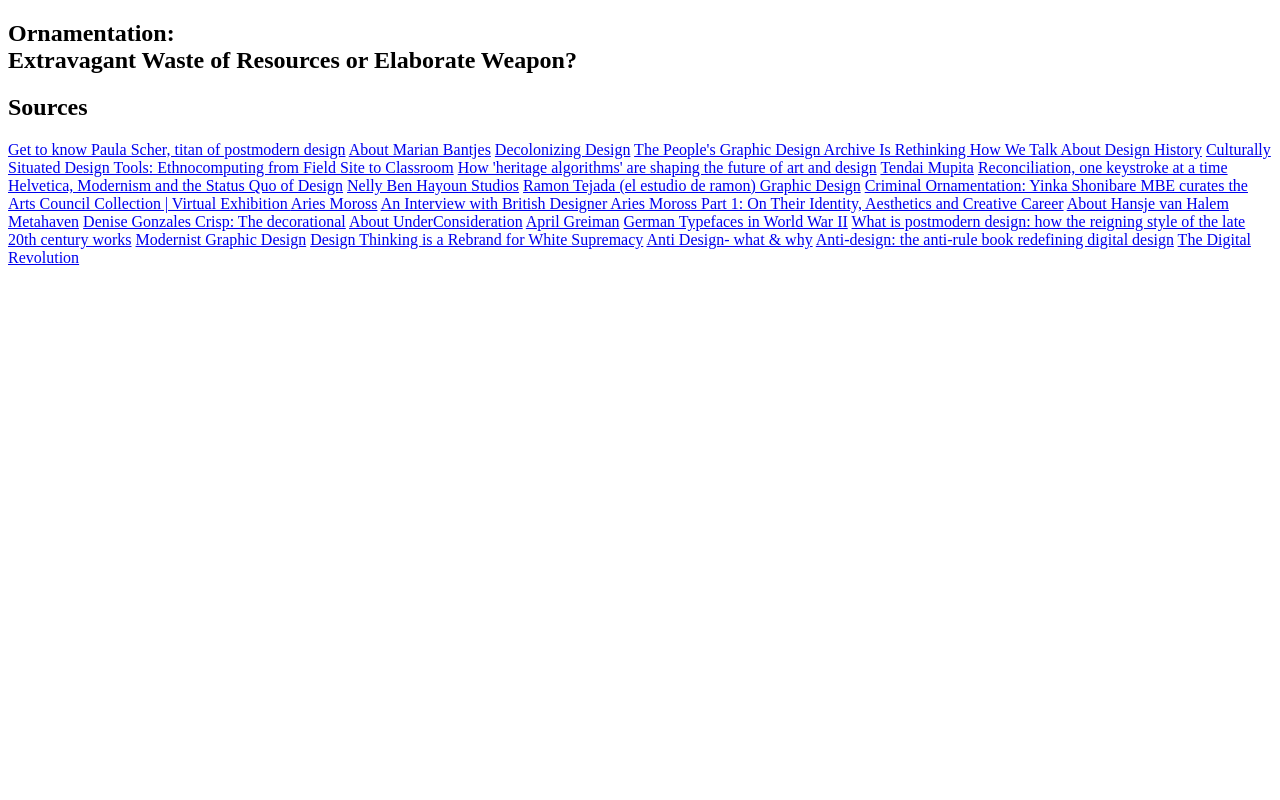
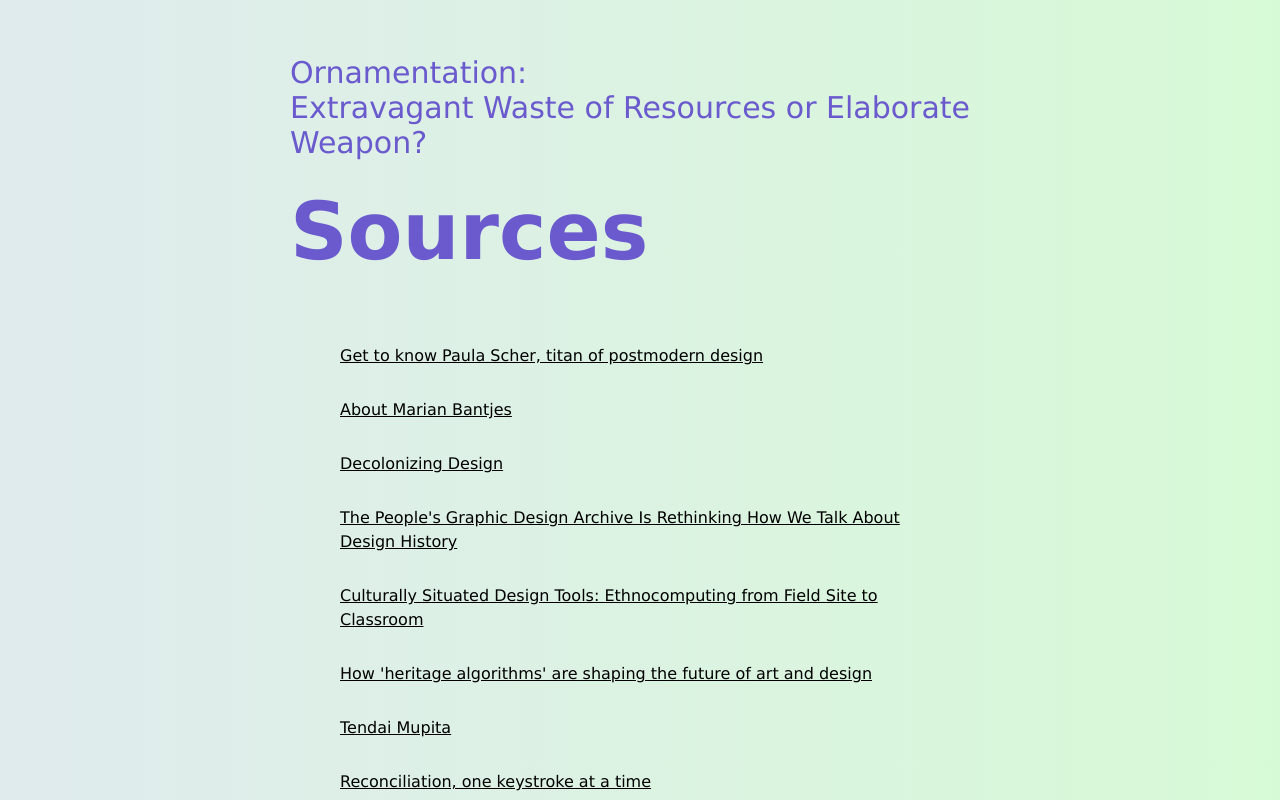
Before and after one commit to sidifazio/Alt-Sources, a plain HTML site: page Alt-Sources/index.html in a window 1280 px wide. Shown: the top 800 px of the page. Drawn offline with Linux system fonts and the light colour scheme; a web font is replaced by a local one.

Commit message:
Add files via upload

```diff
--- a/Alt-Sources/index.html
+++ b/Alt-Sources/index.html
@@ -1,7 +1,7 @@
 <!DOCTYPE html>
 <html lang="en">
     <head>
-        <link rel="stylesheet" href="/Alt Sources/css/style.css">
+        <link rel="stylesheet" href="css/style.css">
         <meta charset="UTF-8">
         <meta name="viewport" content="width=device-width, initial-scale=1.0">
         <link rel="stylesheet" href="https://use.typekit.net/ich4qez.css">
```
